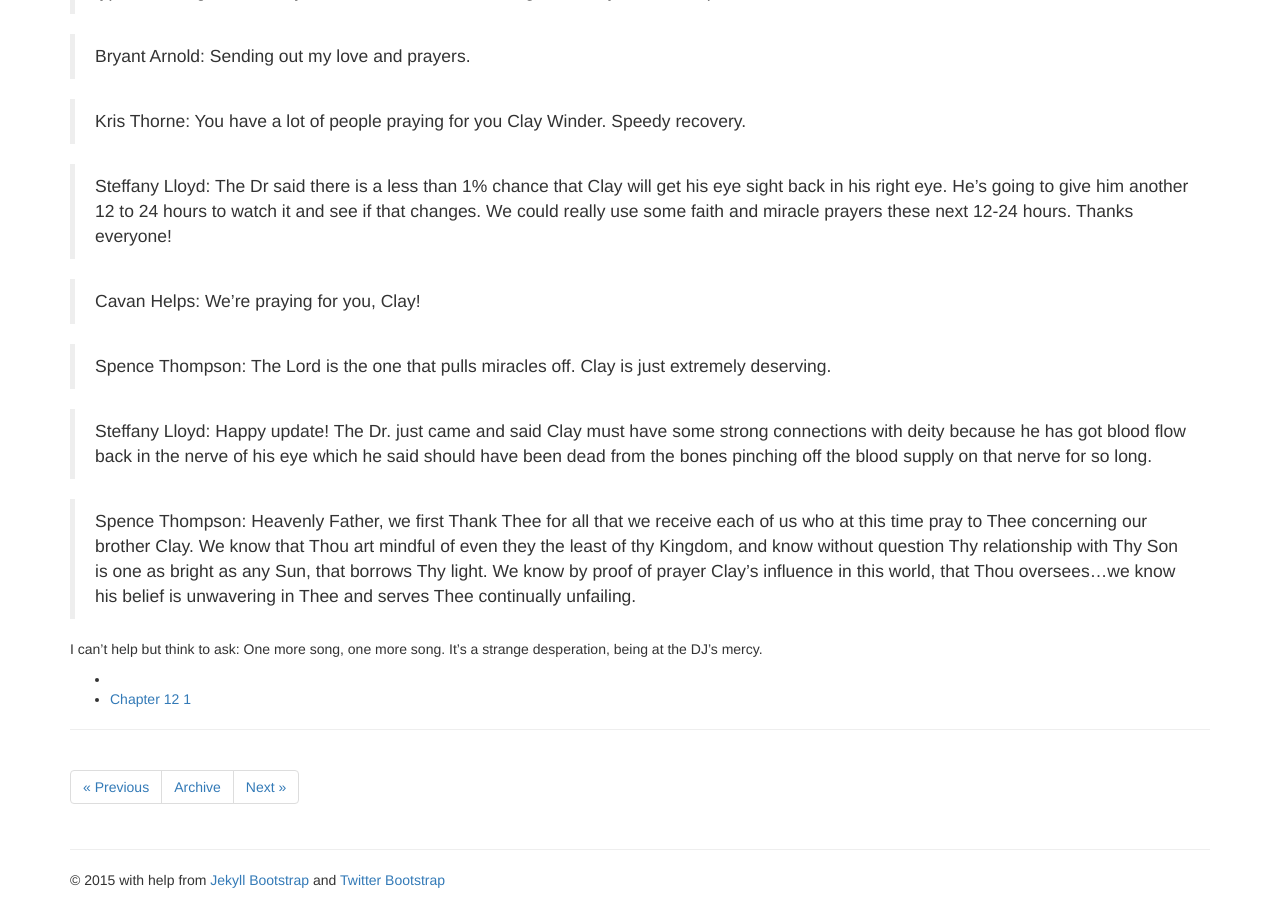
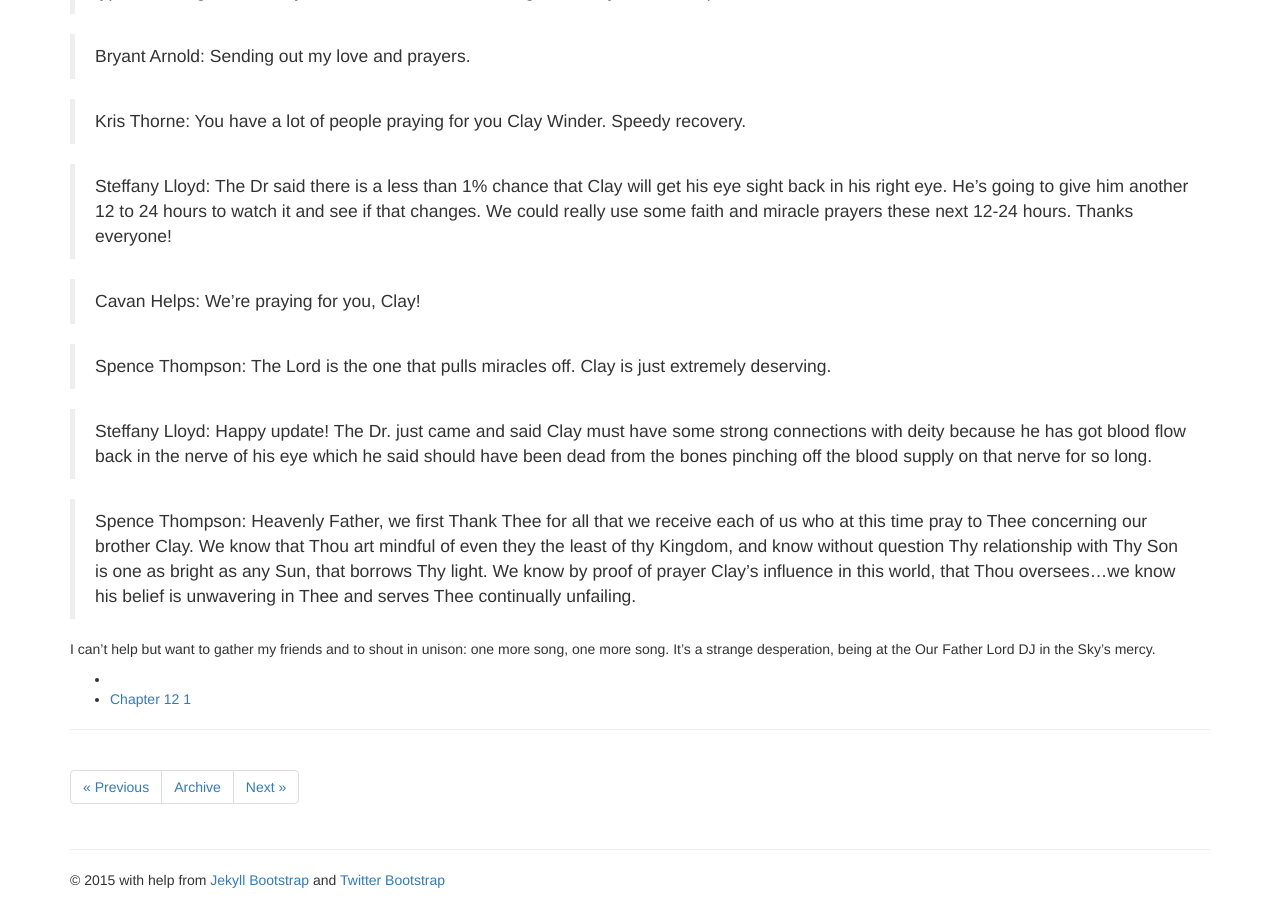
Before and after one commit to rabid-unicorn/reverse-pioneer, a Jekyll site: the page built from _posts/2014-10-24-dj-in-the-sky.md, in a window 1280 px wide and 900 px high, scrolled down 1180 px. Built offline with Jekyll 4.4.1, drawn with Linux system fonts in a browser that asks for light colours; nearby versions of some CDN libraries; library files that are not in the unit come from our copies.

Commit message:
dj — fixing ending

```diff
--- a/_posts/2014-10-24-dj-in-the-sky.md
+++ b/_posts/2014-10-24-dj-in-the-sky.md
@@ -57,4 +57,4 @@ April 25 at 1:23am
 
 > Spence Thompson: Heavenly Father, we first Thank Thee for all that we receive each of us who at this time pray to Thee concerning our brother Clay. We know that Thou art mindful of even they the least of thy Kingdom, and know without question Thy relationship with Thy Son is one as bright as any Sun, that borrows Thy light. We know by proof of prayer Clay's influence in this world, that Thou oversees...we know his belief is unwavering in Thee and serves Thee continually unfailing.
 
-I can't help but think to ask: One more song, one more song. It’s a strange desperation, being at the DJ's mercy.
+I can't help but want to gather my friends and to shout in unison: one more song, one more song. It’s a strange desperation, being at the Our Father Lord DJ in the Sky's mercy.
```
